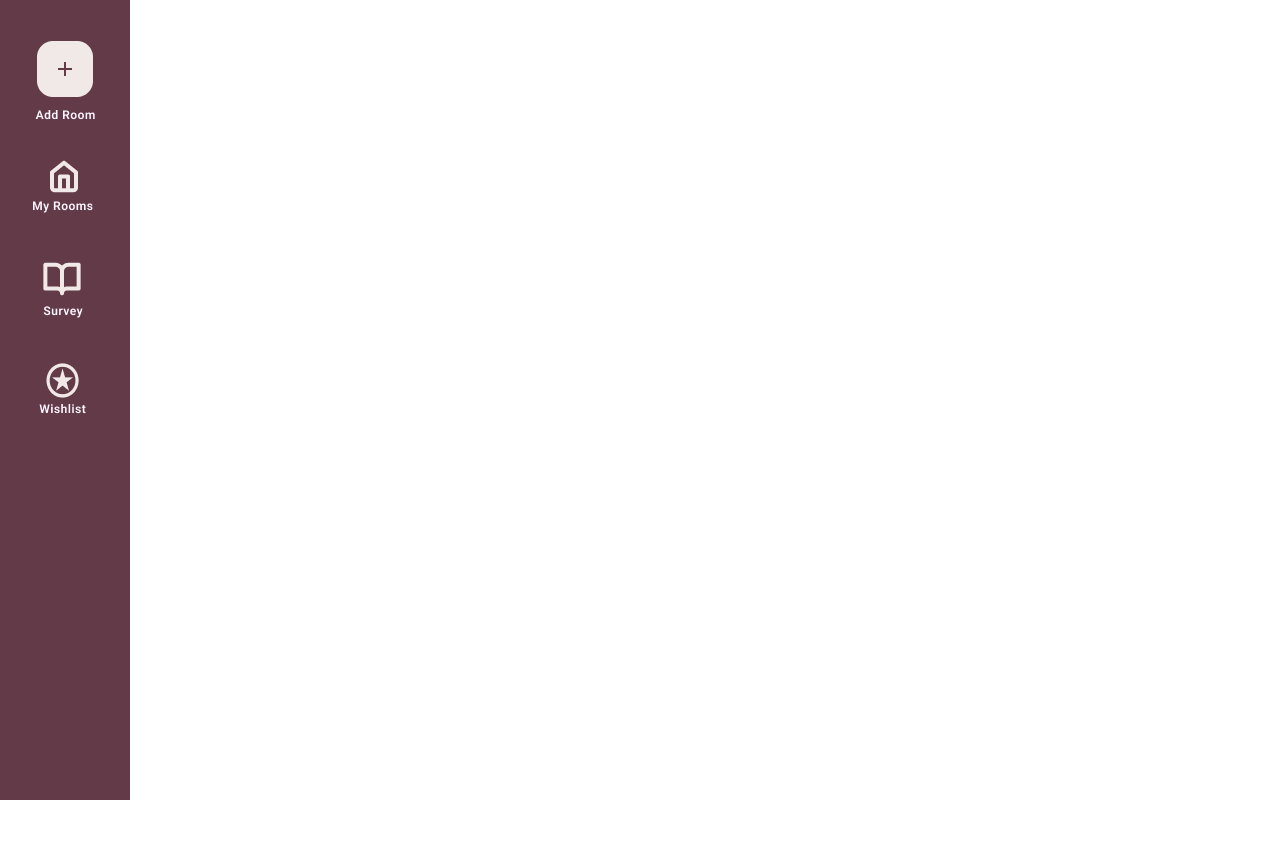
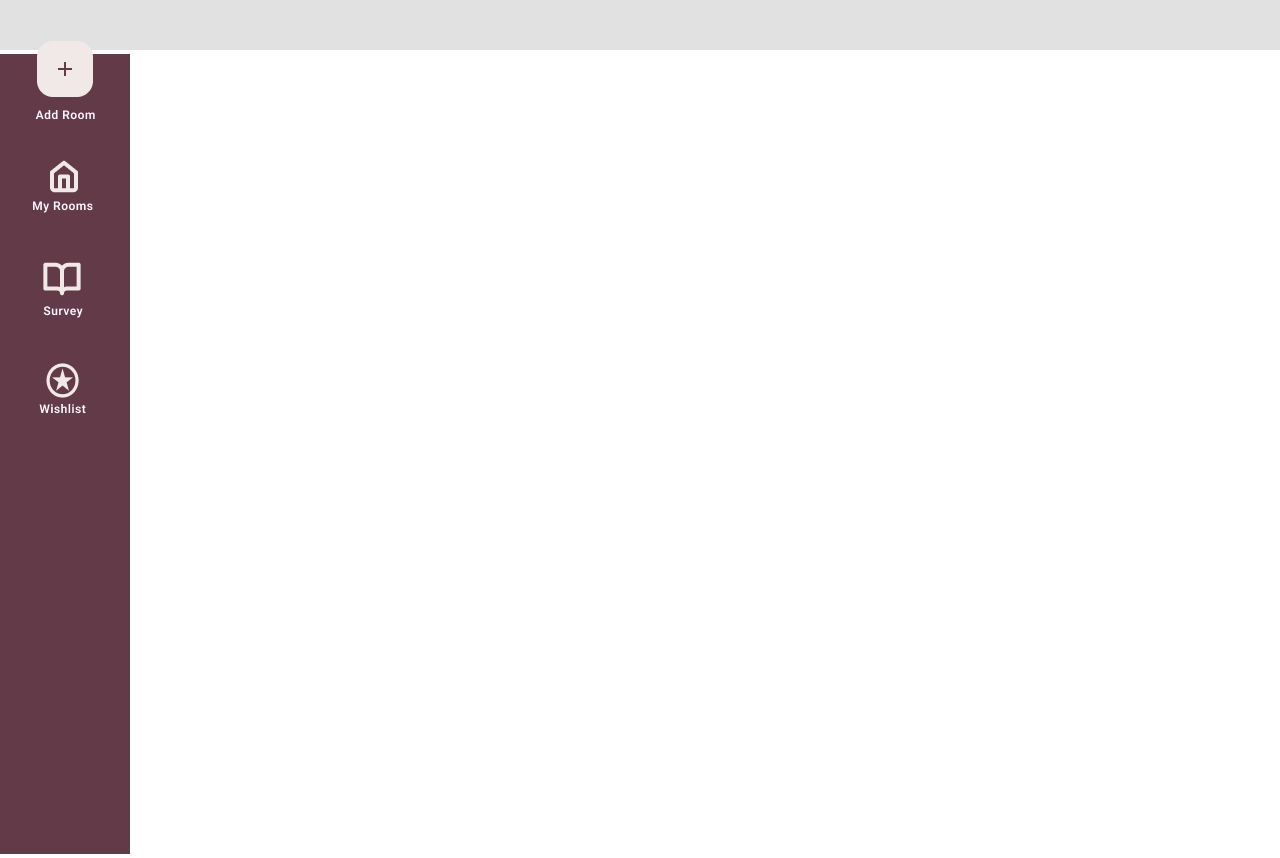
Before and after one commit to bharpe02/StyleUp, a React (Create React App) app in the folder front-end/: page / in a window 1280 px wide. Before the commit the page ends 804 px from the top, so only its background shows below. Built offline with nearby package versions, Linux system fonts and the light colour scheme.

Commit message:
ScreenHeader Created

```diff
--- a/front-end/src/App.js
+++ b/front-end/src/App.js
@@ -1,5 +1,7 @@
 import './assets/stylesheets/App.css';
 import Sidebar from './components/Sidebar';
+import ScreenHeader from './components/ScreenHeader';
+
 function App() {
   return (
     /*<div className="App">
@@ -19,6 +21,7 @@ function App() {
       </header>
     </div>*/
     <div>
+        <ScreenHeader/>
         <Sidebar/>
     </div>
   );
--- /dev/null
+++ b/front-end/src/components/ScreenHeader.js
@@ -0,0 +1,13 @@
+import React from 'react'
+
+function ScreenHeader(){
+    return(
+    <div>
+        {/* svg is the container for the graphic. We want the size to be the same as the rectangle size */}
+        <svg width="100vw" height="50"> {/* 100vh fills the viweport height of the screen */}
+                <rect width="100%" height="100%" fill='#e1e1e1'/>
+            </svg>
+    </div>
+    );
+}
+export default ScreenHeader;
--- a/front-end/src/components/Sidebar.js
+++ b/front-end/src/components/Sidebar.js
@@ -9,7 +9,7 @@ function Sidebar() {
     return (
         <div>
             {/* svg is the container for the graphic. We want the size to be the same as the rectangle size */}
-            <svg width="130" height="100vh"> {/* 100vh fills the vertical height of the screen */}
+            <svg width="130" height="100vh"> {/* 100vh fills the viewport height of the screen */}
                 <rect width="100%" height="100%" fill='#633B48'/>
             </svg>
             {/*Add Room Button*/}
```
Also changed, not shown: 1 other file (tests, documents, lock files or other folders).
